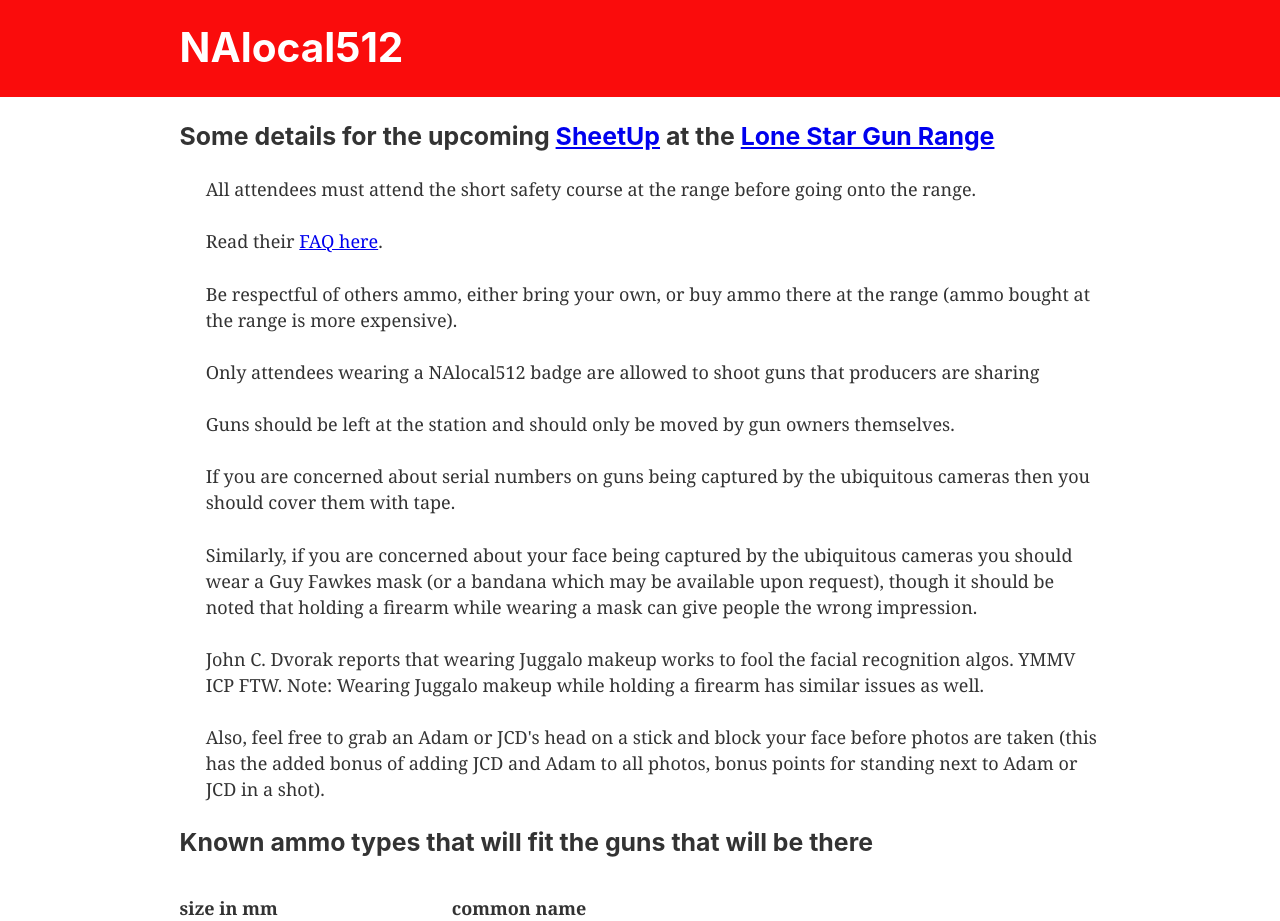
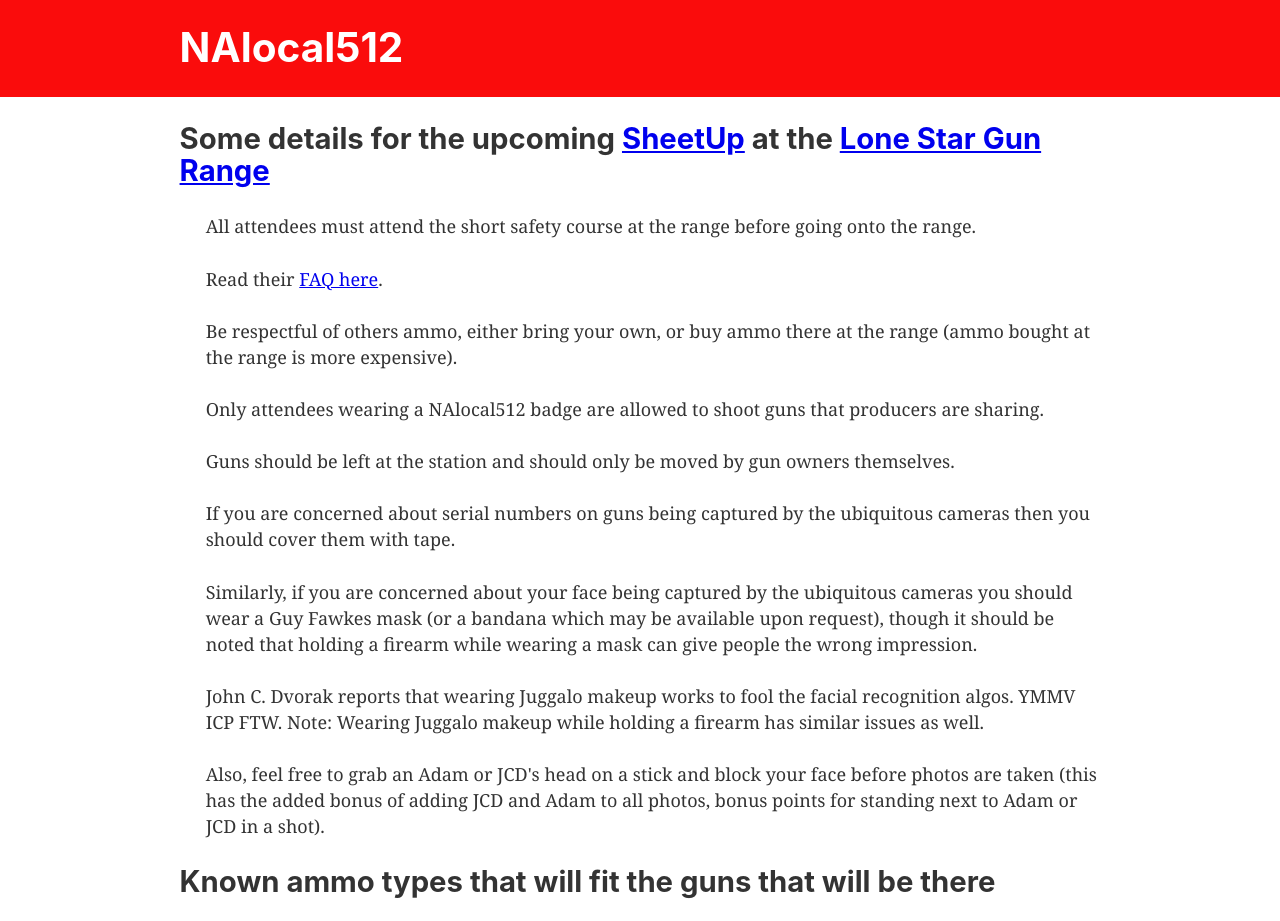
Before and after one commit to NAlocal512/NAlocal512, a Gatsby site: page /sheetup in a window 1280 px wide. Shown: the top 921 px of the page. Built offline with nearby package versions, Linux system fonts and the light colour scheme; Gatsby itself is replaced by a stand-in of ours.

Commit message:
Adding a period and changing h3 to h2.

```diff
--- a/src/pages/sheetup.js
+++ b/src/pages/sheetup.js
@@ -8,19 +8,19 @@
 const SheetUpPage = () => (
   <Layout>
     <SEO title="SheetUp" />
-      <h3>Some details for the upcoming <a href='https://noagendameetups.com/event/no-agenda-central-texas-meet-shoot/'>SheetUp</a> at the <a href="https://www.lonestargunrange.com/lone-star-gun-range-austin-tx.php">Lone Star Gun Range</a></h3>
+      <h2>Some details for the upcoming <a href='https://noagendameetups.com/event/no-agenda-central-texas-meet-shoot/'>SheetUp</a> at the <a href="https://www.lonestargunrange.com/lone-star-gun-range-austin-tx.php">Lone Star Gun Range</a></h2>
       <p>
         <ol>All attendees must attend the short safety course at the range before going onto the range.</ol>
         <ol>Read their <a href='https://www.lonestargunrange.com/lone-star-gun-range-faqs.php'>FAQ here</a>.</ol>
         <ol>Be respectful of others ammo, either bring your own, or buy ammo there at the range (ammo bought at the range is more expensive).</ol>
-        <ol>Only attendees wearing a NAlocal512 badge are allowed to shoot guns that producers are sharing</ol>
+        <ol>Only attendees wearing a NAlocal512 badge are allowed to shoot guns that producers are sharing.</ol>
         <ol>Guns should be left at the station and should only be moved by gun owners themselves.</ol>
         <ol>If you are concerned about serial numbers on guns being captured by the ubiquitous cameras then you should cover them with tape.</ol>
         <ol>Similarly, if you are concerned about your face being captured by the ubiquitous cameras you should wear a Guy Fawkes mask (or a bandana which may be available upon request), though it should be noted that holding a firearm while wearing a mask can give people the wrong impression.</ol>
         <ol>John C. Dvorak reports that wearing Juggalo makeup works to fool the facial recognition algos. YMMV ICP FTW. Note: Wearing Juggalo makeup while holding a firearm has similar issues as well.</ol>
         <ol>Also, feel free to grab an Adam or JCD's head on a stick and block your face before photos are taken (this has the added bonus of adding JCD and Adam to all photos, bonus points for standing next to Adam or JCD in a shot).</ol>
       </p>
-    <h3>Known ammo types that will fit the guns that will be there</h3>
+    <h2>Known ammo types that will fit the guns that will be there</h2>
       <p>
         <table style={{ maxWidth: `100%` }}>
           <tr>
```
